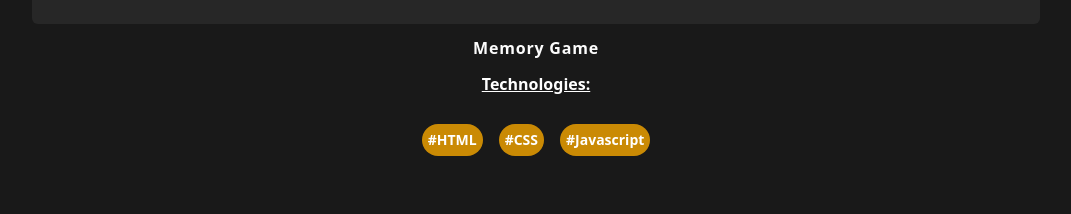
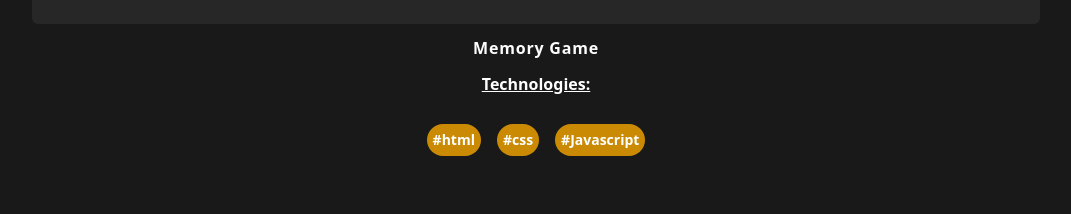
Before and after one commit to mikaer86/resume, a React (Vite) app: page / in a window 1280 px wide. Shown: the part 3380-3594 px from the top of the page, without its empty margins (104-1175 px from the left). Built offline with nearby package versions, Linux system fonts and the light colour scheme.

Commit message:
error messages adjustments

```diff
--- a/src/components/Contact.jsx
+++ b/src/components/Contact.jsx
@@ -32,7 +32,7 @@ const Contact = () => {
     }
     if (!input.email) {
       errorMsg.email = 'Email is required!';
-    } else if (!regex.test(!input.email)) {
+    } else if (!regex.test(input.email)) {
       errorMsg.email = 'The Email is not valid';
     }
     if (!input.phone) {
@@ -43,6 +43,8 @@ const Contact = () => {
     }
     if (!input.message) {
       errorMsg.message = 'Message is required!';
+    } else if (input.message.length <= 3) {
+      errorMsg.message = 'describe what i can help you with';
     }
 
     return errorMsg;
--- a/src/components/ProjectItem.jsx
+++ b/src/components/ProjectItem.jsx
@@ -20,10 +20,10 @@ const ProjectItem = ({ img, title }) => {
         </p>
         <div className='flex flex-row justify-center p-5'>
           <span className=' bg-yellow-600  rounded-full  font-semibold text-sm text-white m-2 p-1.5'>
-            #HTML
+            #html
           </span>
-          <span className=' bg-yellow-600  rounded-full font-semibold text-sm text-white m-2 p-1.5'>
-            #CSS
+          <span className=' bg-yellow-600 rounded-full font-semibold text-sm text-white m-2 p-1.5'>
+            #css
           </span>
           <span className=' bg-yellow-600 rounded-full font-semibold text-sm text-white m-2 p-1.5'>
             #Javascript
```
